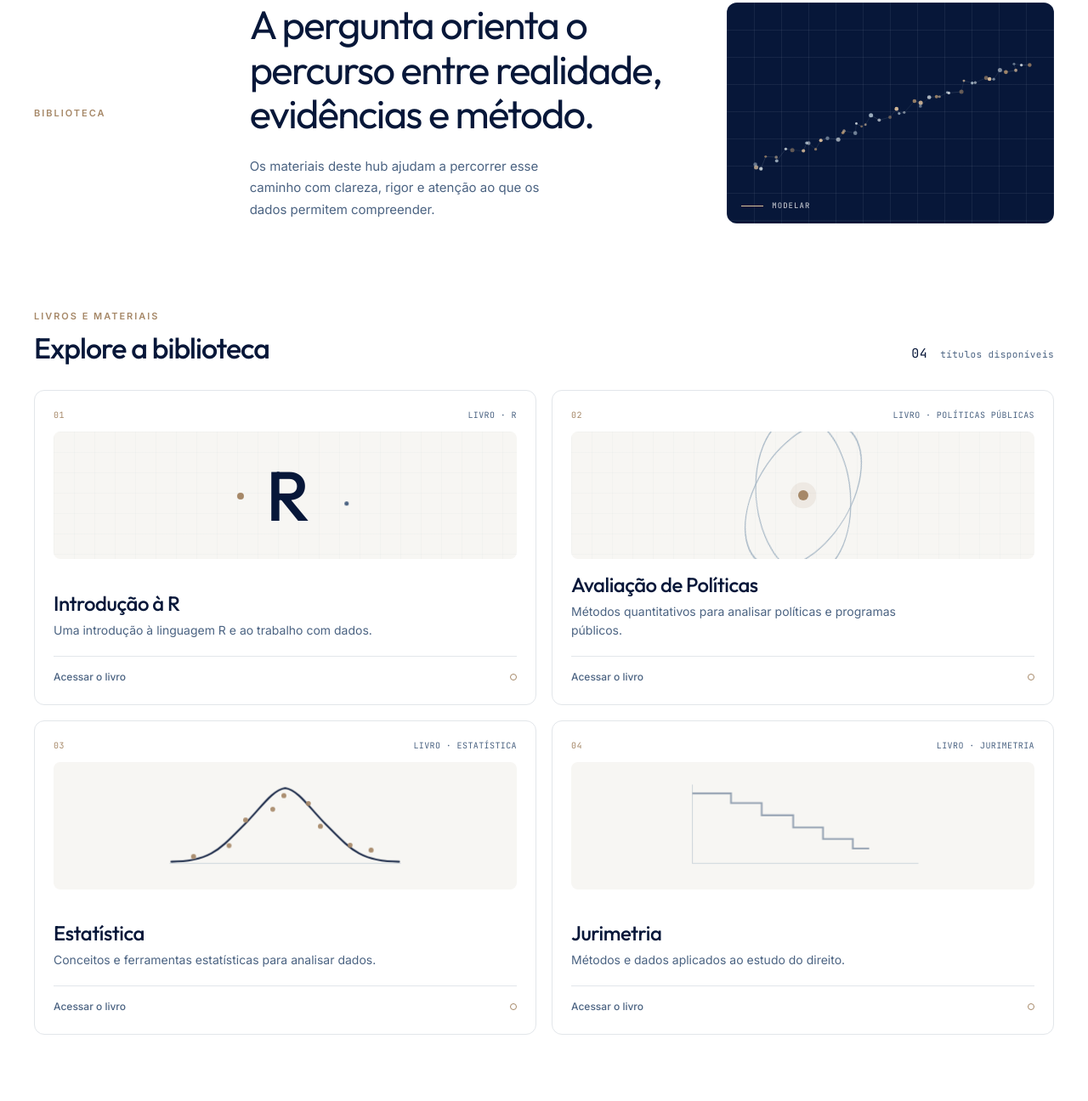
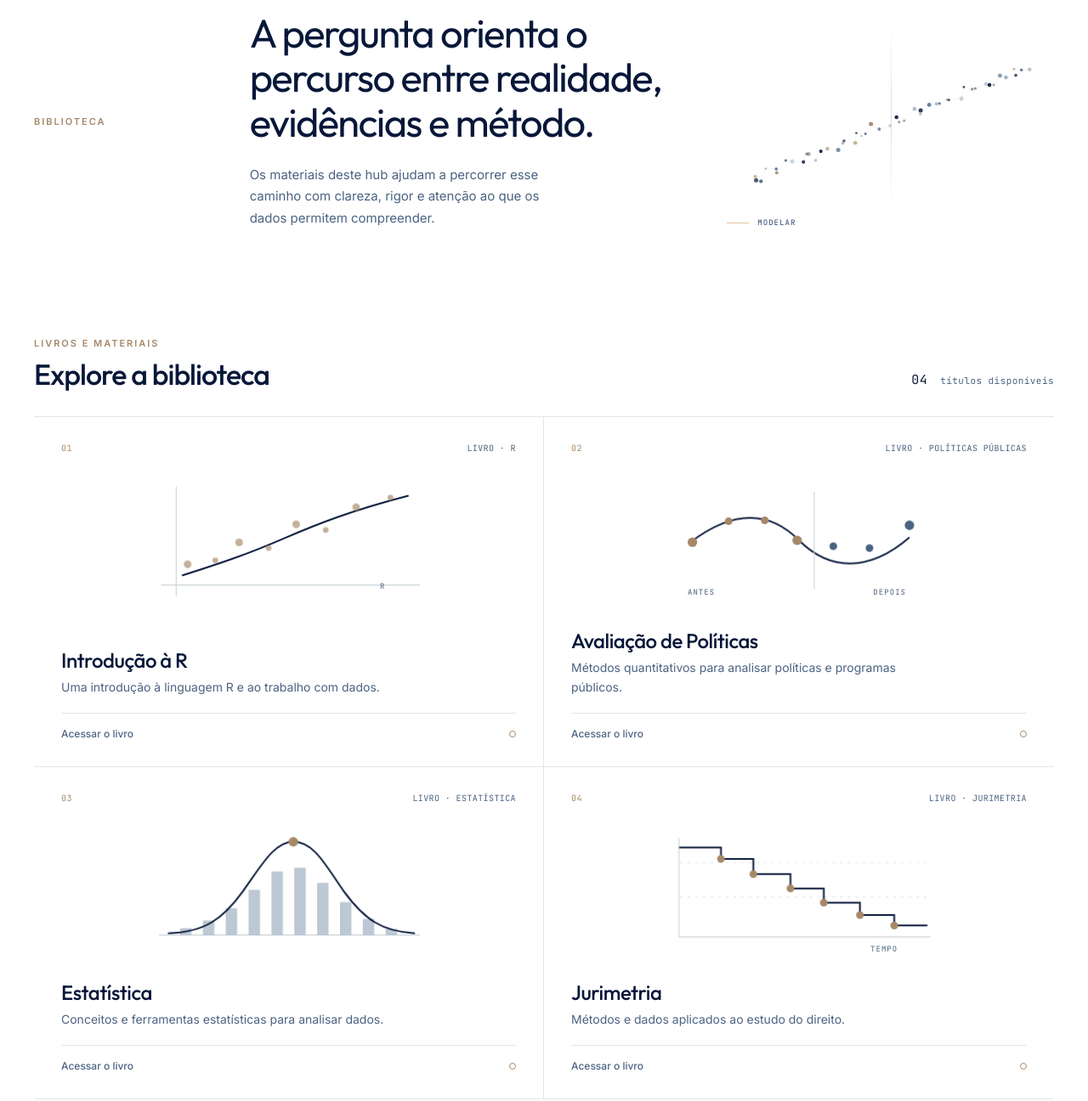
Before and after one commit to anicolella/AppMethodsHub, a plain HTML site: page index.html in a window 1280 px wide. Shown: the part 787-2083 px from the top of the page at 85% size. Drawn offline with Linux system fonts and the light colour scheme.

Commit message:
Refina layout e corrige experiência móvel

```diff
--- a/app.js
+++ b/app.js
@@ -5,14 +5,18 @@ const menuButton = document.querySelector('.menu-toggle');
 const nav = document.querySelector('.main-nav');
 const videoDialog = document.querySelector('#profile-video');
 const introVideo = document.querySelector('#intro-video');
+const videoStatus = document.querySelector('#video-status');
 
 document.querySelectorAll('[data-open-video]').forEach((trigger) => trigger.addEventListener('click', () => {
   const mobile = window.matchMedia('(max-width: 640px)').matches;
   videoDialog.classList.toggle('portrait-video', mobile);
-  introVideo.src = mobile ? 'assets/alexandre_vertical.mp4' : 'assets/alexandre_horizontal.mp4';
-  introVideo.load();
   videoDialog.showModal();
-  introVideo.play().catch(() => {});
+  videoStatus.hidden = introVideo.readyState >= 2;
+  if (introVideo.readyState === 0) introVideo.load();
+  introVideo.play().catch(() => {
+    videoStatus.textContent = 'Toque no vídeo para iniciar.';
+    videoStatus.hidden = false;
+  });
 }));
 document.querySelector('[data-close-video]').addEventListener('click', () => videoDialog.close());
 videoDialog.addEventListener('click', (event) => {
@@ -20,9 +24,17 @@ videoDialog.addEventListener('click', (event) => {
 });
 videoDialog.addEventListener('close', () => {
   introVideo.pause();
-  introVideo.removeAttribute('src');
-  introVideo.load();
   videoDialog.classList.remove('portrait-video');
+});
+introVideo.addEventListener('loadeddata', () => { videoStatus.hidden = true; });
+introVideo.addEventListener('playing', () => { videoStatus.hidden = true; });
+introVideo.addEventListener('waiting', () => {
+  videoStatus.textContent = 'Carregando o vídeo…';
+  videoStatus.hidden = false;
+});
+introVideo.addEventListener('error', () => {
+  videoStatus.textContent = 'Não foi possível carregar o vídeo. Verifique sua conexão e tente novamente.';
+  videoStatus.hidden = false;
 });
 
 function updateScrollState() {
@@ -124,6 +136,7 @@ function makeTargets() {
 }
 
 function resizeField() {
+  if (animationFrame) cancelAnimationFrame(animationFrame);
   const rect = canvas.getBoundingClientRect();
   const dpr = Math.min(window.devicePixelRatio || 1, 2);
   width = rect.width;
@@ -146,12 +159,13 @@ function resizeField() {
   });
   phaseStart = performance.now();
   if (reduceMotion) drawStill();
+  else animationFrame = requestAnimationFrame(draw);
 }
 
 function easeInOut(t) { return t < .5 ? 4 * t * t * t : 1 - Math.pow(-2 * t + 2, 3) / 2; }
 
 function currentPosition(particle, now) {
-  const local = (now - phaseStart) / phaseDuration;
+  const local = Math.max(0, (now - phaseStart) / phaseDuration);
   const index = Math.floor(local) % 6;
   const t = easeInOut(Math.min(1, local % 1));
   const from = particle.targets[index];
@@ -212,8 +226,11 @@ function drawStill() {
 }
 
 resizeField();
-if (!reduceMotion) animationFrame = requestAnimationFrame(draw);
-window.addEventListener('resize', resizeField, { passive: true });
+let resizeTimer = 0;
+window.addEventListener('resize', () => {
+  window.clearTimeout(resizeTimer);
+  resizeTimer = window.setTimeout(resizeField, 120);
+}, { passive: true });
 
 document.addEventListener('visibilitychange', () => {
   if (reduceMotion) return;
@@ -280,7 +297,7 @@ function startLibraryParticles() {
       }
       fieldContext.beginPath();
       fieldContext.arc(position.x, position.y, fieldPoints[index].radius, 0, Math.PI * 2);
-      fieldContext.fillStyle = fieldPoints[index].color;
+      fieldContext.fillStyle = ['#071739', '#A68868', '#4B6382', '#A4B5C4'][index % 4];
       fieldContext.globalAlpha = .55 + .4 * Math.sin(now / 700 + index) ** 2;
       fieldContext.fill();
     });
--- a/index.html
+++ b/index.html
@@ -80,25 +80,40 @@
       <div class="book-grid stagger">
         <a class="book-card" href="https://anicolella.github.io/IntroducaoR/" target="_blank" rel="noreferrer">
           <div class="card-topline"><span class="card-index">01</span><span class="card-type">LIVRO · R</span></div>
-          <div class="card-graphic graphic-r" aria-hidden="true"><span>R</span><i></i><b></b></div>
+          <div class="card-graphic graphic-r" aria-hidden="true">
+            <svg viewBox="0 0 320 150">
+              <path class="mini-axis" d="M26 122H298M42 134V18"/>
+              <path class="r-trend" d="M48 112C92 98 118 89 155 73S228 43 286 28"/>
+              <g class="r-points"><circle cx="54" cy="105" r="4"/><circle cx="83" cy="101" r="3"/><circle cx="108" cy="82" r="4"/><circle cx="139" cy="88" r="3"/><circle cx="168" cy="63" r="4"/><circle cx="199" cy="69" r="3"/><circle cx="231" cy="45" r="4"/><circle cx="267" cy="35" r="3"/></g>
+              <text x="256" y="126">R</text>
+            </svg>
+          </div>
           <div class="card-copy"><h3>Introdução à R</h3><p>Uma introdução à linguagem R e ao trabalho com dados.</p></div>
           <div class="card-bottom"><span>Acessar o livro</span><span class="card-dot" aria-hidden="true"></span></div>
         </a>
         <a class="book-card" href="https://anicolella.github.io/AvaliacaoPoliticas_Pos/" target="_blank" rel="noreferrer">
           <div class="card-topline"><span class="card-index">02</span><span class="card-type">LIVRO · POLÍTICAS PÚBLICAS</span></div>
-          <div class="card-graphic graphic-policy" aria-hidden="true"><span class="orbit orbit-one"></span><span class="orbit orbit-two"></span><i></i></div>
+          <div class="card-graphic graphic-policy" aria-hidden="true">
+            <svg viewBox="0 0 320 150">
+              <path class="policy-link" d="M46 77C92 42 129 44 160 75S232 110 276 72"/>
+              <g class="policy-control"><circle cx="48" cy="77" r="5"/><circle cx="86" cy="55" r="4"/><circle cx="124" cy="54" r="4"/><circle cx="158" cy="75" r="5"/></g>
+              <g class="policy-treatment"><circle cx="196" cy="94" r="4"/><circle cx="234" cy="96" r="4"/><circle cx="276" cy="72" r="5"/></g>
+              <path class="policy-threshold" d="M176 24V126"/>
+              <text x="43" y="132">ANTES</text><text x="238" y="132">DEPOIS</text>
+            </svg>
+          </div>
           <div class="card-copy"><h3>Avaliação de Políticas</h3><p>Métodos quantitativos para analisar políticas e programas públicos.</p></div>
           <div class="card-bottom"><span>Acessar o livro</span><span class="card-dot" aria-hidden="true"></span></div>
         </a>
         <a class="book-card" href="https://anicolella.github.io/Estatistica/" target="_blank" rel="noreferrer">
           <div class="card-topline"><span class="card-index">03</span><span class="card-type">LIVRO · ESTATÍSTICA</span></div>
-          <div class="card-graphic graphic-normal" aria-hidden="true"><svg viewBox="0 0 300 130"><path class="mini-axis" d="M18 108H282"/><path class="mini-normal-curve" d="M20 106 C65 106 76 91 104 63 C122 45 135 24 150 22 C165 24 178 45 196 63 C224 91 235 106 280 106"/><g><circle cx="49" cy="97" r="3"/><circle cx="82" cy="82" r="3"/><circle cx="108" cy="62" r="3"/><circle cx="131" cy="42" r="3"/><circle cx="151" cy="27" r="3"/><circle cx="172" cy="44" r="3"/><circle cx="194" cy="63" r="3"/><circle cx="220" cy="82" r="3"/><circle cx="251" cy="96" r="3"/></g></svg></div>
+          <div class="card-graphic graphic-normal" aria-hidden="true"><svg viewBox="0 0 320 150"><path class="mini-axis" d="M24 122H298"/><g class="normal-bars"><path d="M52 122V113"/><path d="M76 122V103"/><path d="M100 122V87"/><path d="M124 122V63"/><path d="M148 122V39"/><path d="M172 122V34"/><path d="M196 122V54"/><path d="M220 122V79"/><path d="M244 122V101"/><path d="M268 122V114"/></g><path class="mini-normal-curve" d="M34 120C72 119 91 105 112 76C132 48 145 24 165 24C187 24 199 49 218 76C240 106 258 118 292 120"/><circle class="mean-point" cx="165" cy="24" r="5"/></svg></div>
           <div class="card-copy"><h3>Estatística</h3><p>Conceitos e ferramentas estatísticas para analisar dados.</p></div>
           <div class="card-bottom"><span>Acessar o livro</span><span class="card-dot" aria-hidden="true"></span></div>
         </a>
         <a class="book-card" href="https://jurimetria-usp.github.io/livro/" target="_blank" rel="noreferrer">
           <div class="card-topline"><span class="card-index">04</span><span class="card-type">LIVRO · JURIMETRIA</span></div>
-          <div class="card-graphic graphic-survival" aria-hidden="true"><svg viewBox="0 0 300 130"><path class="mini-axis" d="M24 18V108H282"/><path class="mini-survival-step" d="M25 28H68V39H103V53H139V67H173V80H207V91H244V101H280"/><g><circle cx="68" cy="39" r="3"/><circle cx="103" cy="53" r="3"/><circle cx="139" cy="67" r="3"/><circle cx="173" cy="80" r="3"/><circle cx="207" cy="91" r="3"/><circle cx="244" cy="101" r="3"/></g></svg></div>
+          <div class="card-graphic graphic-survival" aria-hidden="true"><svg viewBox="0 0 320 150"><path class="mini-axis" d="M34 20V124H298"/><path class="survival-guide" d="M35 46H296M35 82H296"/><path class="mini-survival-step" d="M35 30H78V42H112V58H151V73H186V88H224V101H260V112H294"/><g class="survival-events"><circle cx="78" cy="42" r="4"/><circle cx="112" cy="58" r="4"/><circle cx="151" cy="73" r="4"/><circle cx="186" cy="88" r="4"/><circle cx="224" cy="101" r="4"/><circle cx="260" cy="112" r="4"/></g><text x="235" y="139">TEMPO</text></svg></div>
           <div class="card-copy"><h3>Jurimetria</h3><p>Métodos e dados aplicados ao estudo do direito.</p></div>
           <div class="card-bottom"><span>Acessar o livro</span><span class="card-dot" aria-hidden="true"></span></div>
         </a>
@@ -141,9 +156,14 @@
         <div><p class="eyebrow eyebrow-dark">Apresentação</p><h2 id="video-title">Alexandre Nicolella</h2></div>
         <button class="video-close" type="button" aria-label="Fechar vídeo" data-close-video>Fechar</button>
       </div>
+      <div class="video-stage">
       <video id="intro-video" controls playsinline preload="metadata" aria-label="Vídeo de apresentação de Alexandre Nicolella">
+        <source src="assets/alexandre_vertical.mp4" type="video/mp4" media="(max-width: 640px)">
+        <source src="assets/alexandre_horizontal.mp4" type="video/mp4">
         Seu navegador não oferece suporte à reprodução deste vídeo.
       </video>
+      <p class="video-status" id="video-status" aria-live="polite">Preparando o vídeo…</p>
+      </div>
       <p class="video-caption">Uma apresentação do trabalho em economia aplicada, métodos quantitativos e análise de políticas.</p>
     </div>
   </dialog>
--- a/styles.css
+++ b/styles.css
@@ -70,10 +70,10 @@ a:focus-visible, button:focus-visible { outline: 3px solid var(--bronze); outlin
 .intro-content { display: grid; gap: 22px; }
 .intro h2, .about h2 { max-width: 600px; margin: 0; font-family: var(--font-display); font-size: clamp(31px, 4vw, 47px); font-weight: 400; letter-spacing: -.035em; line-height: 1.12; }
 .intro-content p { max-width: 360px; margin: 0 0 4px; color: var(--slate); font-size: 15px; line-height: 1.7; }
-.intro-motion { position: relative; min-height: 260px; overflow: hidden; border-radius: 12px; background: var(--navy); }
-.intro-motion::before { position: absolute; inset: 0; background-image: linear-gradient(rgba(205,213,219,.08) 1px,transparent 1px),linear-gradient(90deg,rgba(205,213,219,.08) 1px,transparent 1px); background-size: 32px 32px; content: ''; }
+.intro-motion { position: relative; min-height: 280px; overflow: hidden; background: transparent; }
+.intro-motion::before { position: absolute; top: 8%; bottom: 14%; left: 50%; width: 1px; background: linear-gradient(transparent,var(--pearl),transparent); content: ''; opacity: .75; }
 .intro-motion canvas { position: absolute; inset: 0; width: 100%; height: 100%; }
-.intro-motion-caption { position: absolute; right: 17px; bottom: 15px; left: 17px; display: flex; align-items: center; gap: 10px; color: rgba(255,255,255,.72); font: 9px var(--font-mono); letter-spacing: .12em; }
+.intro-motion-caption { position: absolute; right: 0; bottom: 15px; left: 0; display: flex; align-items: center; gap: 10px; color: var(--slate); font: 9px var(--font-mono); letter-spacing: .12em; }
 .intro-motion-caption span { width: 26px; height: 1px; background: var(--sand); }
 .intro-motion-caption b { font-weight: 500; }
 .chart-axis,.mini-axis { fill: none; stroke: var(--pearl); stroke-width: 1; }
@@ -98,54 +98,49 @@ a:focus-visible, button:focus-visible { outline: 3px solid var(--bronze); outlin
 @keyframes points-appear { from { opacity: 0; scale: .25; } to { opacity: 1; scale: 1; } }
 @keyframes gather-point { from { transform: translate(var(--dx,0px),var(--dy,46px)) scale(.25); opacity: 0; } to { transform: translate(0,0) scale(1); opacity: 1; } }
 
-.library { padding-block: 30px 112px; }
+.library { padding-block: 42px 132px; }
 .section-heading { display: flex; align-items: end; justify-content: space-between; margin-bottom: 30px; }
 .eyebrow-dark { margin-bottom: 9px; color: var(--bronze); }
 .section-heading h2 { margin: 0; font-family: var(--font-display); font-size: 34px; font-weight: 500; letter-spacing: -.03em; line-height: 1.15; }
 .section-count { margin: 0 0 3px; color: var(--slate); font: 11px var(--font-mono); letter-spacing: .04em; }
 .section-count span { margin-right: 8px; color: var(--navy); font-size: 15px; }
-.book-grid { display: grid; grid-template-columns: repeat(2, minmax(0, 1fr)); gap: 18px; }
-.book-card { position: relative; display: flex; min-height: 370px; flex-direction: column; overflow: hidden; padding: 22px; border: 1px solid var(--line); border-radius: 12px; background: var(--white); color: var(--navy); text-decoration: none; transition: transform .25s var(--ease), box-shadow .25s ease, border-color .25s ease; }
-.book-card:hover { z-index: 1; border-color: rgba(7,23,57,.12); box-shadow: 0 30px 60px -30px rgba(7,23,57,.25); transform: translateY(-6px) scale(1.01); }
+.book-grid { display: grid; grid-template-columns: repeat(2, minmax(0, 1fr)); border-top: 1px solid var(--line); border-bottom: 1px solid var(--line); }
+.book-card { position: relative; display: flex; min-height: 390px; flex-direction: column; overflow: hidden; padding: 30px 32px 28px; color: var(--navy); text-decoration: none; transition: background .35s ease; }
+.book-card:nth-child(odd) { border-right: 1px solid var(--line); }
+.book-card:nth-child(-n+2) { border-bottom: 1px solid var(--line); }
+.book-card:hover { background: var(--paper); }
 .card-topline { position: relative; z-index: 2; display: flex; align-items: center; justify-content: space-between; color: var(--slate); font: 10px var(--font-mono); letter-spacing: .04em; }
 .card-index { color: var(--bronze); }
 .card-type { text-align: right; }
-.card-graphic { position: relative; display: grid; height: 150px; place-items: center; margin: 13px 0 16px; overflow: hidden; border-radius: 8px; background-color: var(--paper); }
-.card-graphic::before { position: absolute; inset: 0; background-image: linear-gradient(rgba(205,213,219,.3) 1px, transparent 1px), linear-gradient(90deg, rgba(205,213,219,.3) 1px, transparent 1px); background-size: 24px 24px; opacity: .42; content: ''; }
-.graphic-r > span { position: relative; z-index: 1; color: var(--navy); font: 500 82px/.8 var(--font-display); letter-spacing: -.08em; }
-.graphic-r i, .graphic-r b { position: absolute; z-index: 1; display: block; width: 8px; height: 8px; border-radius: 50%; background: var(--bronze); }
-.graphic-r i { top: 38%; left: 35%; }.graphic-r b { right: 32%; bottom: 29%; width: 5px; height: 5px; background: var(--slate); }
-.graphic-policy .orbit { position: absolute; width: 112px; height: 112px; border: 1px solid var(--mist); border-radius: 50%; }
-.graphic-policy .orbit-one { transform: scaleX(1.7) rotate(27deg); }.graphic-policy .orbit-two { transform: scaleX(1.7) rotate(-27deg); }
-.graphic-policy i { position: relative; z-index: 1; width: 12px; height: 12px; border-radius: 50%; background: var(--bronze); box-shadow: 0 0 0 7px rgba(166,136,104,.14); }
-.graphic-normal::before,.graphic-survival::before { opacity: 0; }
-.graphic-normal svg,.graphic-survival svg { position: relative; z-index: 1; display: block; width: 100%; height: 100%; padding: 8px 13px; }
-.graphic-normal .mini-normal-curve { stroke-width: 2; }
-.graphic-survival .mini-survival-step { stroke-width: 2; }
-.graphic-normal g circle,.graphic-survival g circle { fill: var(--bronze); }
+.card-graphic { position: relative; display: grid; height: 168px; place-items: center; margin: 18px 0 20px; overflow: hidden; }
+.card-graphic svg { display: block; width: 100%; height: 100%; }
+.card-graphic text { fill: var(--text-muted); font: 500 8px var(--font-mono); letter-spacing: .12em; }
+.mini-axis,.policy-threshold,.survival-guide { fill: none; stroke: var(--pearl); stroke-width: 1; }
+.r-trend,.policy-link,.mini-normal-curve,.mini-survival-step { fill: none; stroke: var(--navy); stroke-width: 2; vector-effect: non-scaling-stroke; }
+.r-points circle,.policy-control circle,.survival-events circle,.mean-point { fill: var(--bronze); }
+.policy-treatment circle { fill: var(--slate); }
+.normal-bars path { fill: none; stroke: var(--mist); stroke-width: 12; }
+.survival-guide { opacity: .5; stroke-dasharray: 3 5; }
 .card-copy { margin-top: auto; }
 .card-copy h3 { margin: 0 0 6px; font-family: var(--font-display); font-size: 24px; font-weight: 500; letter-spacing: -.02em; line-height: 1.2; }
 .card-copy p { max-width: 430px; margin: 0; color: var(--slate); font-size: 14px; line-height: 1.6; }
 .card-bottom { display: flex; align-items: center; justify-content: space-between; margin-top: 19px; padding-top: 14px; border-top: 1px solid var(--line); color: var(--slate); font-size: 12px; font-weight: 500; }
 .card-dot { width: 8px; height: 8px; border: 1px solid var(--bronze); border-radius: 50%; transition: background .2s ease, transform .2s ease; }
 .book-card:hover .card-dot { background: var(--bronze); transform: scale(1.2); }
-.book-card.motion-in .graphic-r i { animation: drift-one 2.6s var(--ease) infinite alternate; }
-.book-card.motion-in .graphic-r b { animation: drift-two 2.2s var(--ease) infinite alternate; }
-.book-card.motion-in .graphic-policy .orbit-one { animation: orbit-turn 18s linear infinite; }
-.book-card.motion-in .graphic-policy .orbit-two { animation: orbit-turn 23s linear infinite reverse; }
-.book-card.motion-in .graphic-policy i { animation: pulse-point 2.2s ease-in-out infinite; }
-.book-card.motion-in .mini-normal-curve { animation: model-breathe 4.8s var(--ease) infinite; }
-.book-card.motion-in .mini-survival-step { animation: timeline-draw 5.2s var(--ease) infinite; }
-.book-card.motion-in .graphic-normal g circle { animation: distribution-gather 4.8s var(--ease) infinite; }
-.book-card.motion-in .graphic-survival g circle { animation: event-arrive 5.2s var(--ease) infinite; }
-.book-card.motion-in .graphic-normal g circle:nth-child(2n),.book-card.motion-in .graphic-survival g circle:nth-child(2n) { animation-delay: 100ms; }
-@keyframes model-breathe { 0%,12% { stroke-dashoffset: 620; opacity: .25; } 42%,78% { stroke-dashoffset: 0; opacity: 1; } 100% { stroke-dashoffset: -620; opacity: .2; } }
-@keyframes distribution-gather { 0%,12% { transform: translate(var(--dx,0px),var(--dy,46px)) scale(.3); opacity: .2; } 42%,78% { transform: translate(0,0) scale(1); opacity: 1; } 100% { transform: translate(var(--dx,0px),var(--dy,46px)) scale(.3); opacity: .15; } }
-@keyframes timeline-draw { 0%,10% { stroke-dashoffset: 620; opacity: .25; } 68%,86% { stroke-dashoffset: 0; opacity: 1; } 100% { stroke-dashoffset: -620; opacity: .2; } }
-@keyframes event-arrive { 0%,24% { opacity: 0; scale: .25; } 48%,82% { opacity: 1; scale: 1; } 100% { opacity: 0; scale: .25; } }
-@keyframes drift-one { to { transform: translate(30px,18px); } }
-@keyframes drift-two { to { transform: translate(-24px,-19px); } }
-@keyframes orbit-turn { to { rotate: 360deg; } }
+.book-card.motion-in .r-trend { stroke-dasharray: 360; animation: trace-line 10s var(--ease) infinite; }
+.book-card.motion-in .r-points circle { animation: data-breathe 7s ease-in-out infinite alternate; animation-delay: calc(var(--i, 0) * 100ms); }
+.book-card.motion-in .policy-link { stroke-dasharray: 420; animation: trace-line 12s var(--ease) infinite; }
+.book-card.motion-in .policy-treatment { animation: policy-shift 8s var(--ease) infinite alternate; transform-box: fill-box; transform-origin: center; }
+.book-card.motion-in .mini-normal-curve { stroke-dasharray: 420; animation: trace-line 11s var(--ease) infinite; }
+.book-card.motion-in .normal-bars path { animation: histogram-breathe 8s ease-in-out infinite alternate; transform-box: fill-box; transform-origin: bottom; }
+.book-card.motion-in .mini-survival-step { stroke-dasharray: 620; animation: timeline-draw 12s var(--ease) infinite; }
+.book-card.motion-in .survival-events circle { animation: event-arrive 12s var(--ease) infinite; }
+@keyframes trace-line { 0%,8% { stroke-dashoffset: 420; opacity: .3; } 38%,92% { stroke-dashoffset: 0; opacity: 1; } 100% { stroke-dashoffset: 0; opacity: .3; } }
+@keyframes data-breathe { to { transform: translateY(-5px); opacity: .65; } }
+@keyframes policy-shift { to { transform: translateY(-13px); } }
+@keyframes histogram-breathe { to { transform: scaleY(.78); opacity: .7; } }
+@keyframes timeline-draw { 0%,8% { stroke-dashoffset: 620; opacity: .35; } 52%,92% { stroke-dashoffset: 0; opacity: 1; } 100% { stroke-dashoffset: 0; opacity: .35; } }
+@keyframes event-arrive { 0%,18% { opacity: .25; scale: .7; } 48%,92% { opacity: 1; scale: 1; } 100% { opacity: .35; scale: .8; } }
 @keyframes pulse-point { 50% { box-shadow: 0 0 0 12px rgba(166,136,104,.08); } }
 
 .next-section { overflow: hidden; background: var(--paper); }
@@ -186,6 +181,9 @@ a:focus-visible, button:focus-visible { outline: 3px solid var(--bronze); outlin
 .video-close { min-height: 42px; padding: 0 16px; border: 1px solid var(--line); border-radius: 999px; color: var(--navy); background: var(--white); font: 500 12px var(--font-text); cursor: pointer; }
 .video-close:hover { border-color: var(--navy); }
 .video-dialog video { display: block; width: 100%; max-height: min(70vh,680px); border-radius: 12px; background: var(--navy); object-fit: contain; }
+.video-stage { position: relative; min-height: 220px; border-radius: 12px; background: var(--navy); }
+.video-status { position: absolute; inset: 50% auto auto 50%; z-index: 2; width: min(80%,360px); margin: 0; color: var(--white); font-size: 13px; text-align: center; transform: translate(-50%,-50%); }
+.video-status[hidden] { display: none; }
 .video-dialog.portrait-video video { width: auto; height: min(68vh,760px); max-width: 100%; margin-inline: auto; }
 .video-caption { margin: -3px 0 2px; color: var(--slate); font-size: 12px; line-height: 1.55; }
 
@@ -238,9 +236,11 @@ a:focus-visible, button:focus-visible { outline: 3px solid var(--bronze); outlin
   .section-heading h2 { font-size: 29px; }
   .section-count { font-size: 9px; white-space: nowrap; }
   .section-count span { font-size: 12px; }
-  .book-grid { grid-template-columns: 1fr; gap: 12px; }
-  .book-card { min-height: 340px; padding: 17px; }
-  .card-graphic { height: 138px; margin-block: 12px; }
+  .book-grid { grid-template-columns: 1fr; }
+  .book-card { min-height: 350px; padding: 26px 0; }
+  .book-card:nth-child(odd) { border-right: 0; }
+  .book-card:nth-child(-n+3) { border-bottom: 1px solid var(--line); }
+  .card-graphic { height: 150px; margin-block: 14px; }
   .card-copy h3 { font-size: 23px; }
   .next-inner { min-height: 390px; padding-block: 59px; }
   .next-copy h2 { font-size: 35px; }
```
